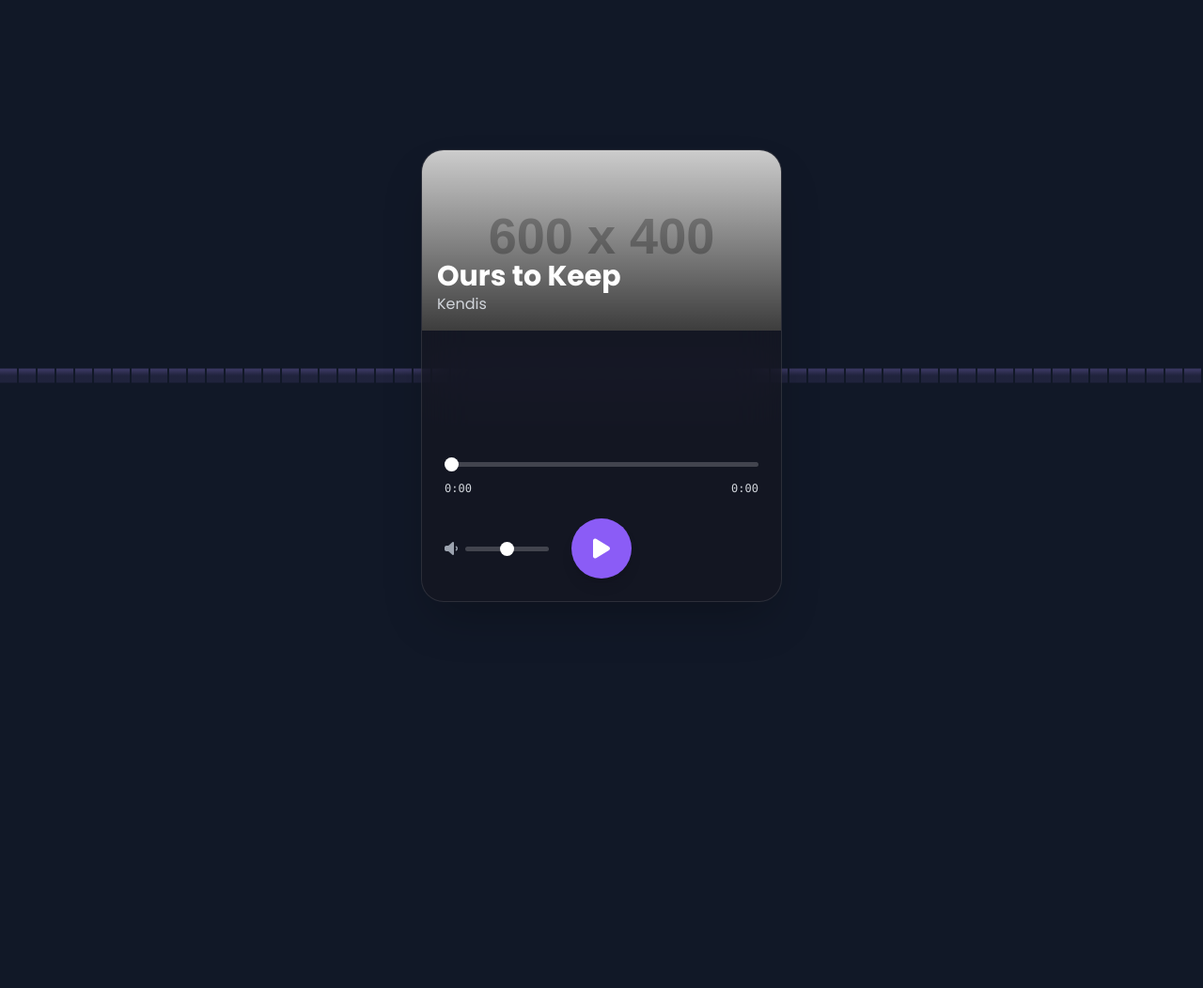
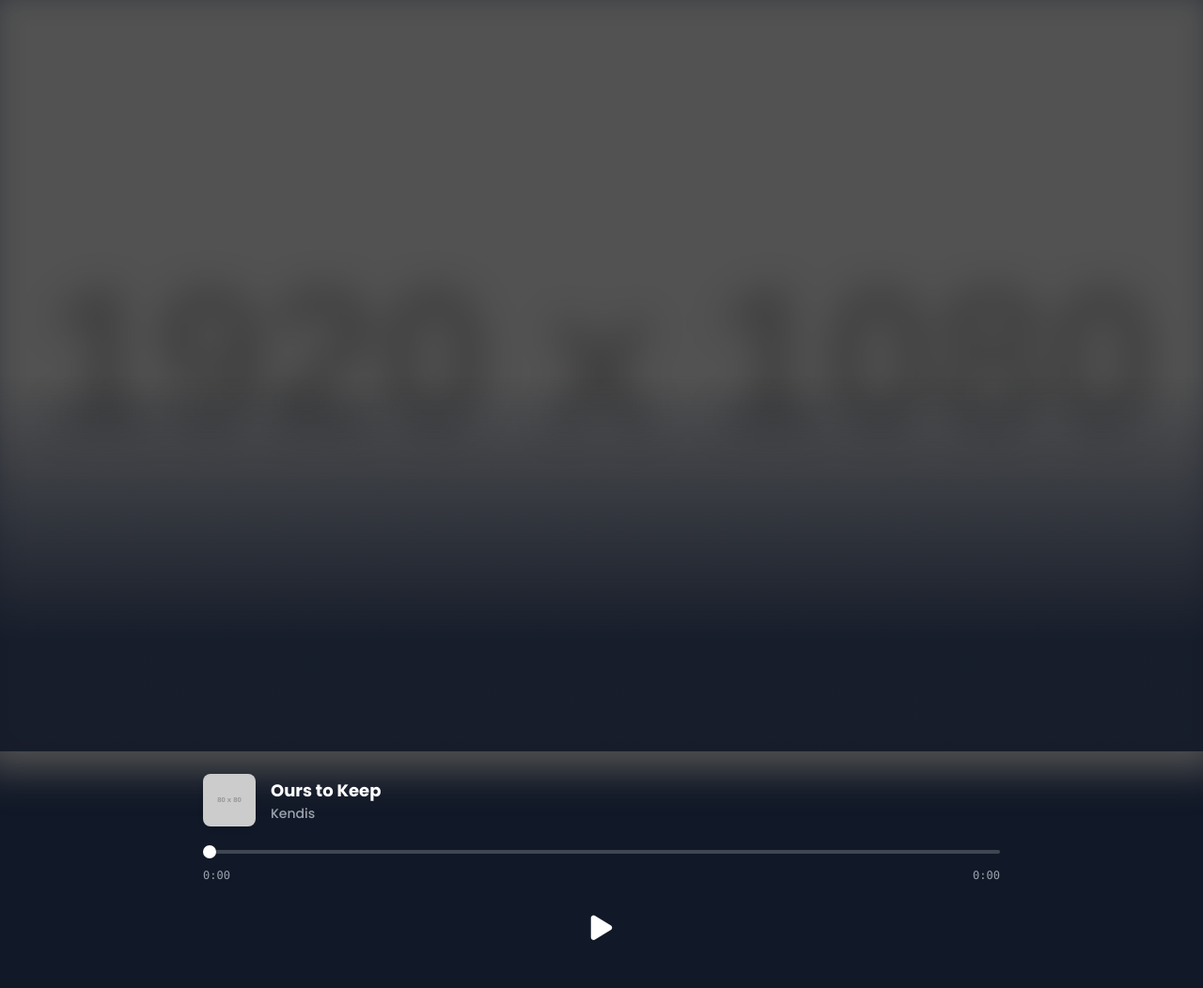
Before and after one commit to galihrhgnwn/ourstokeep, a plain HTML site: page index.html in a window 1280 px wide. Shown: the whole page at 94% size. Before the commit the page ends 800 px from the top, so only its background shows below. Drawn offline with nearby package versions, Linux system fonts and the light colour scheme; placeholder pictures from the web are drawn by us.

Commit message:
Update index.html

```diff
--- a/index.html
+++ b/index.html
@@ -3,139 +3,126 @@
 <head>
     <meta charset="UTF-8">
     <meta name="viewport" content="width=device-width, initial-scale=1.0">
-    <title>Ours to Keep - Kendis</title>
+    <title>Ours to Keep - Lirik</title>
     <!-- Tailwind CSS -->
     <script src="https://cdn.tailwindcss.com"></script>
     <!-- Google Fonts: Poppins -->
-    <link href="https://fonts.googleapis.com/css2?family=Poppins:wght@400;600;700&display=swap" rel="stylesheet">
-    <!-- Icon Library for Volume -->
-    <link rel="stylesheet" href="https://cdnjs.cloudflare.com/ajax/libs/font-awesome/6.1.1/css/all.min.css">
+    <link href="https://fonts.googleapis.com/css2?family=Poppins:wght@500;700&display=swap" rel="stylesheet">
+    <!-- Font Awesome for Icons -->
+    <link rel="stylesheet" href="https://cdnjs.cloudflare.com/ajax/libs/font-awesome/6.2.0/css/all.min.css">
     <style>
         body {
             font-family: 'Poppins', sans-serif;
             overflow: hidden;
+            color: #e5e7eb; /* gray-200 */
         }
-        #audio-visualizer {
+        /* Blurred Background */
+        #background-layer {
             position: fixed;
-            top: 0; left: 0;
-            width: 100%; height: 100%;
+            top: -20px; left: -20px; right: -20px; bottom: -20px;
+            background-image: url('https://placehold.co/1920x1080/1e1b2e/a78bfa?text=Ours+to+Keep');
+            background-size: cover;
+            background-position: center;
+            filter: blur(20px) brightness(0.4);
+            z-index: -2;
+        }
+        /* Gradient Overlay */
+        #gradient-overlay {
+            position: fixed;
+            top: 0; left: 0; right: 0; bottom: 0;
+            background: linear-gradient(to top, rgba(17, 24, 39, 0.9) 15%, transparent 50%);
             z-index: -1;
         }
-        /* Glassmorphism Effect */
-        .glass-card {
-            background: rgba(23, 23, 33, 0.6);
-            backdrop-filter: blur(25px);
-            -webkit-backdrop-filter: blur(25px);
-            border: 1px solid rgba(255, 255, 255, 0.1);
+        /* Lyrics Container */
+        #lyrics-container {
+            scroll-behavior: smooth;
+            -ms-overflow-style: none; /* IE and Edge */
+            scrollbar-width: none; /* Firefox */
         }
-        /* Custom Lyric Styling */
+        #lyrics-container::-webkit-scrollbar {
+            display: none; /* Chrome, Safari */
+        }
+        /* Individual Lyric Line Style */
         .lyric-line {
             transition: all 0.5s cubic-bezier(0.25, 0.8, 0.25, 1);
-            opacity: 0.4;
+            opacity: 0.3;
             transform: scale(0.95);
             font-weight: 500;
         }
+        /* Active Lyric Line Style */
         .lyric-line.active {
             opacity: 1;
-            transform: scale(1.05);
+            transform: scale(1);
             font-weight: 700;
-            color: #fff;
-            text-shadow: 0 0 15px rgba(255, 255, 255, 0.3);
+            color: #ffffff;
+            text-shadow: 0 0 10px rgba(255, 255, 255, 0.2);
         }
-        /* Custom Range Slider (Progress & Volume) */
+        /* Custom Range Slider */
         input[type="range"] {
             -webkit-appearance: none; appearance: none;
-            width: 100%; height: 5px;
-            background: rgba(255, 255, 255, 0.2);
-            border-radius: 5px;
-            outline: none;
-            cursor: pointer;
+            width: 100%; height: 4px; background: rgba(255, 255, 255, 0.2);
+            border-radius: 4px; outline: none; transition: all 0.2s; cursor: pointer;
         }
         input[type="range"]::-webkit-slider-thumb {
             -webkit-appearance: none; appearance: none;
-            width: 15px; height: 15px;
-            background: #fff;
-            border-radius: 50%;
-            transition: all 0.2s ease;
+            width: 14px; height: 14px; background: #fff; border-radius: 50%;
         }
-        input[type="range"]::-moz-range-thumb {
-            width: 15px; height: 15px;
-            background: #fff;
-            border-radius: 50%;
-        }
-        input[type="range"]:hover::-webkit-slider-thumb {
-            background: #a78bfa; /* Violet */
-        }
-        .scrollbar-hide::-webkit-scrollbar { display: none; }
-        .scrollbar-hide { -ms-overflow-style: none; scrollbar-width: none; }
     </style>
 </head>
-<body class="bg-gray-900 text-gray-300">
+<body class="bg-gray-900">
 
-    <canvas id="audio-visualizer"></canvas>
+    <div id="background-layer"></div>
+    <div id="gradient-overlay"></div>
 
-    <div class="min-h-screen flex items-center justify-center p-4">
-        <div class="w-full max-w-sm glass-card rounded-3xl shadow-2xl overflow-hidden">
-            <!-- Album Art Section -->
-            <div class="relative">
-                <img src="https://placehold.co/600x400/1e1b2e/a78bfa?text=Ours+to+Keep" alt="Album Art" class="w-full h-48 object-cover">
-                <div class="absolute inset-0 bg-gradient-to-t from-black/70 to-transparent"></div>
-                <div class="absolute bottom-4 left-4">
-                    <h1 class="text-3xl font-bold text-white">Ours to Keep</h1>
-                    <p class="text-md text-gray-300">Kendis</p>
+    <div class="h-screen w-screen flex flex-col">
+        <!-- Main Lyrics Viewport -->
+        <main id="lyrics-container" class="flex-grow w-full max-w-4xl mx-auto overflow-y-auto pt-[50vh] pb-[50vh]">
+            <div id="lyrics-list" class="flex flex-col items-center justify-center space-y-6 text-3xl md:text-4xl lg:text-5xl text-center px-4">
+                <!-- Lyrics will be inserted here -->
+            </div>
+        </main>
+
+        <!-- Bottom Controls -->
+        <footer class="w-full max-w-4xl mx-auto p-4 md:p-6">
+            <div class="flex items-center space-x-4 mb-3">
+                <img src="https://placehold.co/80x80/1e1b2e/a78bfa?text=OK" alt="Album Mini" class="w-14 h-14 rounded-lg shadow-md">
+                <div>
+                    <h2 class="font-bold text-white text-lg">Ours to Keep</h2>
+                    <p class="text-sm text-gray-400">Kendis</p>
                 </div>
             </div>
 
-            <div class="p-6 flex flex-col space-y-6">
-                <!-- Lyrics Area -->
-                <div id="lyricsContainer" class="text-center text-lg leading-relaxed h-20 overflow-y-auto scrollbar-hide">
-                    <!-- Lyrics will be dynamically inserted here -->
-                </div>
-
-                <!-- Progress Bar & Time -->
-                <div class="space-y-2">
-                    <input type="range" id="progressBar" value="0" min="0" class="w-full">
-                    <div class="flex justify-between text-xs font-mono">
-                        <span id="currentTime">0:00</span>
-                        <span id="totalDuration">0:00</span>
-                    </div>
-                </div>
-
-                <!-- Controls -->
-                <div class="flex items-center justify-between">
-                     <!-- Volume Control -->
-                    <div class="flex items-center space-x-2 w-1/3">
-                        <i class="fas fa-volume-down text-gray-400"></i>
-                        <input type="range" id="volumeSlider" value="50" min="0" max="100" class="w-full">
-                    </div>
-                    <!-- Play/Pause Button -->
-                    <button id="playPauseButton" class="bg-violet-500 hover:bg-violet-600 text-white w-16 h-16 rounded-full flex items-center justify-center shadow-lg transform transition duration-300 hover:scale-110 focus:outline-none">
-                        <i id="playPauseIcon" class="fas fa-play text-2xl"></i>
-                    </button>
-                    <div class="w-1/3"></div> <!-- Spacer -->
+            <div class="space-y-2">
+                <input type="range" id="progressBar" value="0" min="0">
+                <div class="flex justify-between text-xs font-mono text-gray-400">
+                    <span id="currentTime">0:00</span>
+                    <span id="totalDuration">0:00</span>
                 </div>
             </div>
-        </div>
+
+            <div class="flex items-center justify-center mt-2">
+                <button id="playPauseButton" class="text-white text-3xl w-20 h-20 flex items-center justify-center">
+                    <i id="playPauseIcon" class="fas fa-play"></i>
+                </button>
+            </div>
+        </footer>
     </div>
 
     <!-- Hidden YouTube Player -->
     <div id="player" class="hidden"></div>
 
     <script>
-        // --- YOUTUBE PLAYER & UI SCRIPT ---
+        // --- DOM ELEMENTS ---
         const playPauseButton = document.getElementById('playPauseButton');
         const playPauseIcon = document.getElementById('playPauseIcon');
-        const lyricsContainer = document.getElementById('lyricsContainer');
+        const lyricsList = document.getElementById('lyrics-list');
+        const lyricsContainer = document.getElementById('lyrics-container');
         const progressBar = document.getElementById('progressBar');
         const currentTimeEl = document.getElementById('currentTime');
         const totalDurationEl = document.getElementById('totalDuration');
-        const volumeSlider = document.getElementById('volumeSlider');
 
-        let player;
-        let isPlaying = false;
-        let hasStarted = false;
-        let currentLyricIndex = -1;
-        let lyricInterval;
+        // --- STATE ---
+        let player, isPlaying = false, hasStarted = false, currentLyricIndex = -1, syncInterval;
 
         const songLyrics = [
             { text: "Do you ever feel the need to get away from me? (I've been missing you)", time: 2.0 },
@@ -146,7 +133,7 @@
             { text: "And the world is ours to keep (through the silent night)", time: 28.0 }
         ];
 
-        // Load YouTube API
+        // --- YOUTUBE API SETUP ---
         const tag = document.createElement('script');
         tag.src = "https://www.youtube.com/iframe_api";
         const firstScriptTag = document.getElementsByTagName('script')[0];
@@ -154,15 +141,14 @@
 
         function onYouTubeIframeAPIReady() {
             player = new YT.Player('player', {
-                height: '0', width: '0', videoId: 'PwrrwedlD0M',
-                playerVars: { 'playsinline': 1, 'autoplay': 0, 'controls': 0, 'disablekb': 1, 'fs': 0, 'iv_load_policy': 3, 'modestbranding': 1, 'rel': 0, 'showinfo': 0 },
+                videoId: 'PwrrwedlD0M',
+                playerVars: { 'playsinline': 1, 'controls': 0, 'disablekb': 1, 'fs': 0, 'iv_load_policy': 3, 'modestbranding': 1, 'rel': 0, 'showinfo': 0 },
                 events: { 'onReady': onPlayerReady, 'onStateChange': onPlayerStateChange }
             });
         }
 
         function onPlayerReady(event) {
-            displayAllLyrics();
-            player.setVolume(volumeSlider.value);
+            populateLyrics();
             const duration = player.getDuration();
             progressBar.max = duration;
             totalDurationEl.textContent = formatTime(duration);
@@ -170,33 +156,65 @@
 
         function onPlayerStateChange(event) {
             isPlaying = (event.data === YT.PlayerState.PLAYING);
-            updateButtonUI();
+            updateUI();
             if (isPlaying) {
-                startLyricSync();
-                startVisualizer();
+                if (!syncInterval) syncInterval = setInterval(syncLyricsAndProgress, 200);
             } else {
-                stopLyricSync();
-                stopVisualizer();
+                clearInterval(syncInterval);
+                syncInterval = null;
                 if (event.data === YT.PlayerState.ENDED) resetPlayer();
             }
         }
 
-        // --- Controls Logic ---
-        playPauseButton.addEventListener('click', () => {
+        // --- EVENT LISTENERS ---
+        playPauseButton.addEventListener('click', togglePlayPause);
+        progressBar.addEventListener('input', (e) => player.seekTo(e.target.value, true));
+
+        // --- FUNCTIONS ---
+        function togglePlayPause() {
             if (!player) return;
             if (!hasStarted) {
                 player.seekTo(songLyrics[0].time, true);
                 hasStarted = true;
             }
             isPlaying ? player.pauseVideo() : player.playVideo();
-        });
+        }
 
-        progressBar.addEventListener('input', (e) => player.seekTo(e.target.value, true));
-        volumeSlider.addEventListener('input', (e) => player.setVolume(e.target.value));
+        function populateLyrics() {
+            lyricsList.innerHTML = songLyrics.map((lyric, index) =>
+                `<p class="lyric-line" id="lyric-${index}">${lyric.text}</p>`
+            ).join('');
+        }
 
-        // --- UI & Lyric Sync ---
-        function updateButtonUI() {
-            playPauseIcon.className = isPlaying ? 'fas fa-pause text-2xl' : 'fas fa-play text-2xl';
+        function syncLyricsAndProgress() {
+            if (!player.getCurrentTime) return;
+            const currentTime = player.getCurrentTime();
+            progressBar.value = currentTime;
+            currentTimeEl.textContent = formatTime(currentTime);
+
+            let newActiveIndex = -1;
+            for (let i = 0; i < songLyrics.length; i++) {
+                if (currentTime >= songLyrics[i].time) newActiveIndex = i;
+                else break;
+            }
+
+            if (newActiveIndex !== currentLyricIndex) {
+                document.getElementById(`lyric-${currentLyricIndex}`)?.classList.remove('active');
+                const activeEl = document.getElementById(`lyric-${newActiveIndex}`);
+                if (activeEl) {
+                    activeEl.classList.add('active');
+                    // Scroll active lyric to center
+                    const containerRect = lyricsContainer.getBoundingClientRect();
+                    const elRect = activeEl.getBoundingClientRect();
+                    const scrollTop = lyricsContainer.scrollTop + (elRect.top - containerRect.top) - (containerRect.height / 2) + (elRect.height / 2);
+                    lyricsContainer.scrollTo(0, scrollTop);
+                }
+                currentLyricIndex = newActiveIndex;
+            }
+        }
+
+        function updateUI() {
+            playPauseIcon.className = isPlaying ? 'fas fa-pause' : 'fas fa-play';
         }
 
         function formatTime(seconds) {
@@ -205,97 +223,11 @@
             return `${min}:${sec}`;
         }
 
-        function displayAllLyrics() {
-            lyricsContainer.innerHTML = songLyrics.map((lyric, index) =>
-                `<p class="lyric-line" id="lyric-${index}">${lyric.text}</p>`
-            ).join('');
-        }
-
-        function syncUI() {
-            const currentTime = player.getCurrentTime();
-            progressBar.value = currentTime;
-            currentTimeEl.textContent = formatTime(currentTime);
-
-            let newActiveIndex = -1;
-            for (let i = 0; i < songLyrics.length; i++) {
-                if (currentTime >= songLyrics[i].time - 0.5) newActiveIndex = i;
-                else break;
-            }
-            if (newActiveIndex !== currentLyricIndex) {
-                document.getElementById(`lyric-${currentLyricIndex}`)?.classList.remove('active');
-                const activeEl = document.getElementById(`lyric-${newActiveIndex}`);
-                if (activeEl) {
-                    activeEl.classList.add('active');
-                    activeEl.scrollIntoView({ behavior: 'smooth', block: 'center' });
-                }
-                currentLyricIndex = newActiveIndex;
-            }
-        }
-
-        function startLyricSync() {
-            if (!lyricInterval) lyricInterval = setInterval(syncUI, 250);
-        }
-
-        function stopLyricSync() {
-            clearInterval(lyricInterval);
-            lyricInterval = null;
-        }
-
         function resetPlayer() {
             hasStarted = false;
             player.seekTo(songLyrics[0].time, true);
             player.pauseVideo();
         }
-
-        // --- SIMULATED AUDIO VISUALIZER ---
-        const canvas = document.getElementById('audio-visualizer');
-        const ctx = canvas.getContext('2d');
-        let animationFrameId;
-        let isVisualizerActive = false;
-
-        function resizeCanvas() {
-            canvas.width = window.innerWidth;
-            canvas.height = window.innerHeight;
-        }
-        window.addEventListener('resize', resizeCanvas);
-        resizeCanvas();
-
-        let t = 0; // time variable for sine wave
-        function drawVisualizer() {
-            ctx.clearRect(0, 0, canvas.width, canvas.height);
-            const bars = 64;
-            const barWidth = canvas.width / bars;
-
-            for (let i = 0; i < bars; i++) {
-                // Use a sine wave for smooth, pulsing animation
-                const amplitude = isVisualizerActive ? 50 + 40 * Math.sin(i * 0.3 + t) : 5;
-                const barHeight = 10 + Math.abs(amplitude);
-                const x = i * barWidth;
-                const y = (canvas.height - barHeight) / 2;
-
-                // Gradient for visual appeal
-                const gradient = ctx.createLinearGradient(0, canvas.height/2, 0, canvas.height/2 - barHeight);
-                gradient.addColorStop(1, 'rgba(167, 139, 250, 0.5)'); // violet-400
-                gradient.addColorStop(0, 'rgba(167, 139, 250, 0.1)');
-
-                ctx.fillStyle = gradient;
-                ctx.fillRect(x, y, barWidth - 2, barHeight);
-            }
-            t += 0.05; // Increment time to make the wave move
-            animationFrameId = requestAnimationFrame(drawVisualizer);
-        }
-
-        function startVisualizer() {
-            if (!isVisualizerActive) {
-                isVisualizerActive = true;
-                if (!animationFrameId) drawVisualizer();
-            }
-        }
-        function stopVisualizer() { isVisualizerActive = false; }
-
-        // Initial draw (static)
-        drawVisualizer();
-
     </script>
 </body>
 </html>
```
